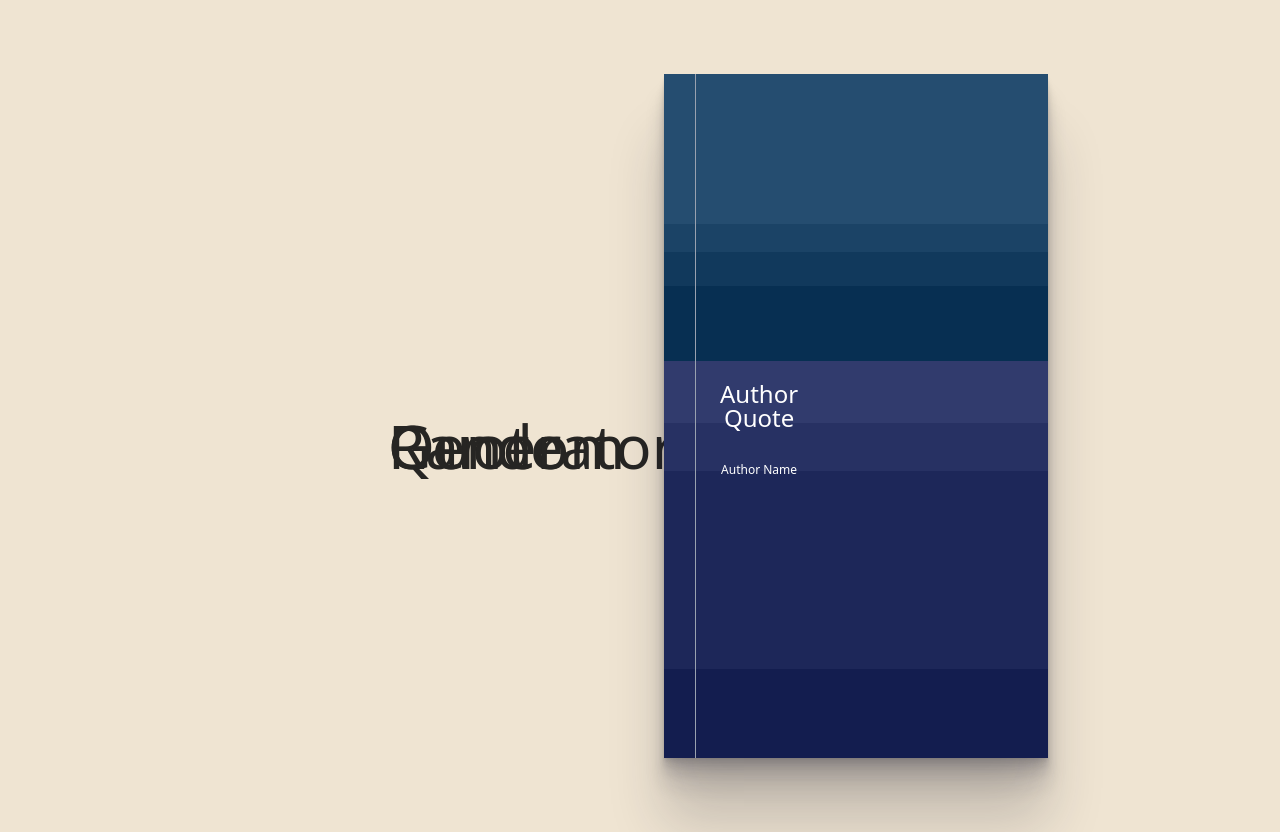
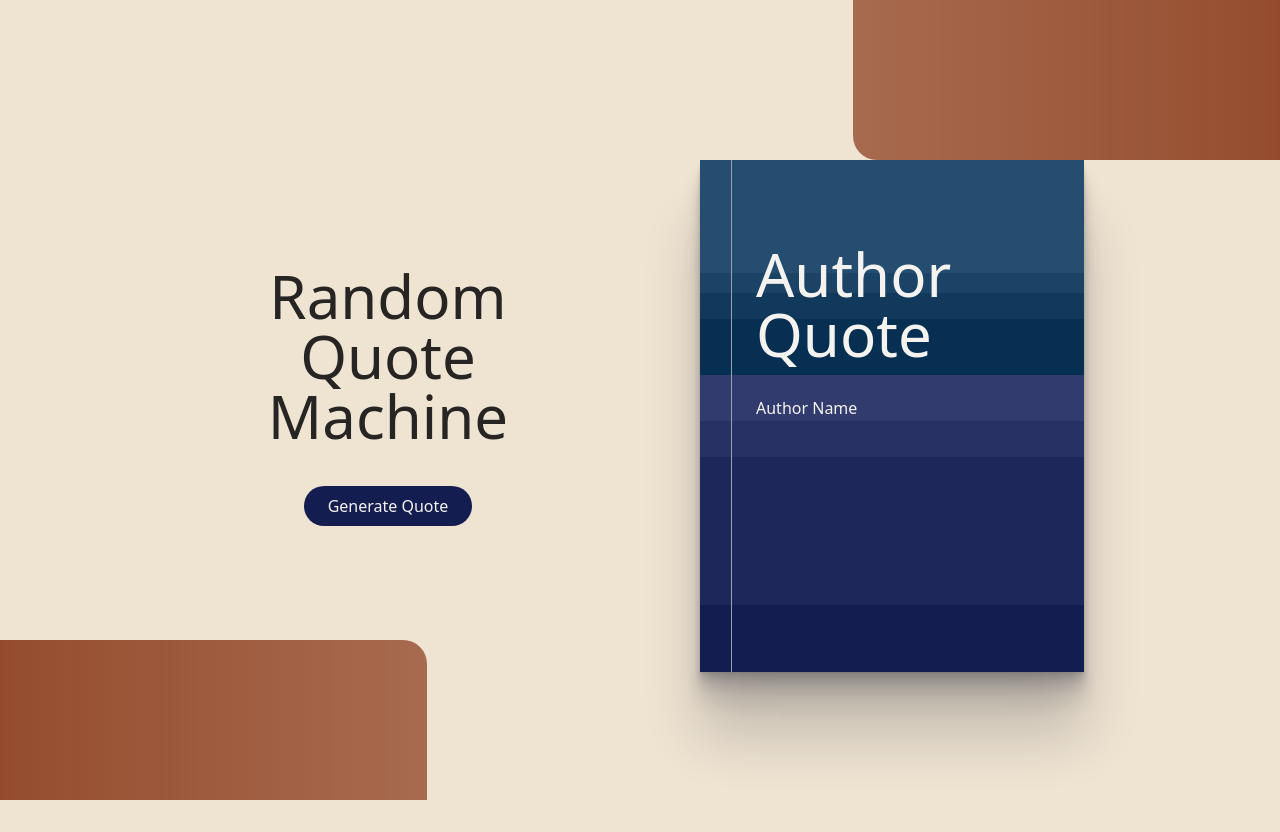
Before and after one commit to NMartinez0399/Random-Quote-Machine, a React (Vite) app: page / in a window 1280 px wide. After the commit the page ends 800 px from the top, so only its background shows below. Built offline with nearby package versions, Linux system fonts and the light colour scheme.

Commit message:
added styles

```diff
--- a/src/components/BookCover.tsx
+++ b/src/components/BookCover.tsx
@@ -1,19 +1,18 @@
 export const BookCover = () => {
     return (
-        <section className='flex flex-col items-center justify-center relative'>
+        <section className='flex flex-col items-center h-screen justify-center relative'>
             <div className='w-full mx-auto max-w-7xl relative'>
-                <div className='max-w-sm me-8 bookCover'>
-                    <div className='grid grid-cols-12 text-white'>
-                        <div className='col-span-1 flex border-r border-gray-400 py-64'>
-                            <div className='col-span-11 flex flex-col justify-between p-6'>
-                                <div className='mt-4 ml-8 space-y-8'>
-                                    <p className="text-xl mt-3 lg:text-2xl font-medium leading-none">
-                                        Author Quote
-                                    </p>
-                                    <p className="text-xs">
-                                        Author Name
-                                    </p>
-                                </div>
+                <div className='max-w-sm mx-auto bookCover'>
+                    <div className='grid grid-cols-12 text-secondary'>
+                        <div className='col-span-1 flex border-r border-gray-400 py-64'></div>
+                        <div className='col-span-11 flex flex-col justify-between p-6'>
+                            <div className='mt-12 text-left space-y-8'>
+                                <p className="text-5xl mt-3 lg:text-6xl font-medium leading-none">
+                                    Author Quote
+                                </p>
+                                <p className="text-m font-medium">
+                                    Author Name
+                                </p>
                             </div>
                         </div>
                     </div>
--- a/src/components/LeftSide.tsx
+++ b/src/components/LeftSide.tsx
@@ -1,21 +1,20 @@
 export const LeftSide = () => {
 
     return (
-        <section className='relative min-h-screen flex items-center justify-center px-4'>
+        <section className='relative grid gap-4 items-center justify-center px-4'>
             <div className='container max-w-4xl mx-auto'>
-                <h1 className='text-6xl font-medium text-primary'>
-                    <span className='relative h-[1em] w-full overflow-hidden'>
-                        <span className='absolute h-full animate-slide leading-none'>
-                            Random
-                        </span>
-                        <span className='absolute h-full animate-slide leading-none'>
-                            Quote
-                        </span>
-                    </span>
-                    <span className='absolute h-full animate-slide leading-none'>
-                        Generator
-                    </span>
+                <h1 className='asbolute text-6xl font-medium text-primary animate-slide'>
+                    Random
                 </h1>
+                <h1 className='asbolute text-6xl font-medium text-primary animate-slide'>
+                    Quote
+                </h1>
+                <h1 className='asbolute text-6xl font-medium text-primary animate-slide'>
+                    Machine
+                </h1>
+                <div className='container m-auto py-10'>
+                    <button className='button-style'>Generate Quote</button>
+                </div>
             </div>
         </section>
     );
--- a/src/components/PageContainer.tsx
+++ b/src/components/PageContainer.tsx
@@ -3,7 +3,8 @@ import { LeftSide } from "./LeftSide";
 
 export const PageContainer = () => {
 
-    return (<section className='py-4 px-4 relative'>
+    return (
+    <section className='py-4 px-4 relative'>
         <div className='container mx-auto max-w-5xl'>
             <div className='grid sm:grid-cols-1 md:grid-cols-2 gap-12'>
                 <LeftSide />
--- /dev/null
+++ b/src/components/UpperRight.tsx
@@ -0,0 +1,8 @@
+export const UpperRight = () => {
+    return (
+        <div>
+            <div className='background-top'></div>
+            <div className='background-bottom'></div>
+        </div>
+    );
+}
--- /dev/null
+++ b/src/data/AuthorQuotes.tsx
@@ -0,0 +1,44 @@
+    const quotes = [
+    {
+        quote: "Always seek out the seed of triumph in every adversity",
+        author: "Og Mandino"
+      },
+      {
+        quote: "You must not come lightly to the blank page",
+        author: "Stephen King"
+      },
+      {
+        quote: "I like to play blackjack. I'm not addicted to gambling, I'm addicted to sitting in a semi-circle",
+        author: "Mitch Hedberg"
+      },
+      {
+        quote: "What else is love but understanding and rejoicing in the fact that another person lives, acts, and experiences otherwise than we do…?",
+        author: "Friedrich Nietzsche"
+      },
+      {
+        quote: "Never tell people how to do things. Tell them what to do and they will surprise you with their ingenuity",
+        author: "George S. Patton"
+      },
+      {
+        quote: "Take care of the luxuries and the necessities will take care of themselves",
+        author: "Dorothy Parker"
+      },
+      {
+        quote: "The coldest winter I ever spent was a summer in San Francisco",
+        author: "Mark Twain"
+      },
+      {
+        quote: "Nothing is particularly hard if you divide it into small jobs",
+        author: "Henry Ford"
+      },
+      {
+        quote: "It's not having what you want. It's wanting what you've got",
+        author: "Sheryl Crow"
+      },
+      {
+        quote: "Trade your secrets and become who you are",
+        author: "Frank Warren"
+      }
+];
+
+export const AuthorQuote = () => {}
--- a/src/index.css
+++ b/src/index.css
@@ -4,6 +4,7 @@
   --color-background: var(--background);
   --color-foreground: var(--foreground);
   --color-decoration: var(--decoration);
+  --color-corner: var(--corner);
   --color-primary: var(--primary);
   --color-secondary: var(--secondary);
   --color-button: var(--button);
@@ -39,6 +40,7 @@
     --background: #EFE4D2;
     --foreground: #254D70;
     --decoration: #131D4F;
+    --corner: #954C2E;
     --primary: #262523;
     --secondary: #f5f3f0;
     --button: #9eb5ff;
@@ -75,7 +77,20 @@
 }
 
 @utility bookCover {
-  box-shadow:0 65.2926px 52.2341px rgba(35,35,52,.2), 0 27.2777px 21.8221px rgba(35,35,52,.144), 0 14.584px 11.6672px rgba(35,35,52,.119), 0 8.17564px 6.54052px rgba(35,35,52,.1), 0 4.34202px 3.47362px rgba(35,35,52,.081), 0 1.80681px 1.44545px rgba(35,35,52,.056); background-image: linear-gradient(0deg, #131D4F 0%, #131D4F 13%,#1d2759 13%, #1d2759 42%,#273163 42%, #273163 49%,#313b6d 49%, #313b6d 58%,#072f52 58%, #072f52 69%,#11395c 69%, #11395c 74%,#1b4366 74%, #1b4366 78%,#254D70 78%, #254D70 100%);
+  box-shadow:0 65.2926px 52.2341px rgba(35,35,52,.2), 0 27.2777px 21.8221px rgba(35,35,52,.144), 0 14.584px 11.6672px rgba(35,35,52,.119), 0 8.17564px 6.54052px rgba(35,35,52,.1), 0 4.34202px 3.47362px rgba(35,35,52,.081), 0 1.80681px 1.44545px rgba(35,35,52,.056);
+  background-image: linear-gradient(0deg, #131D4F 0%, #131D4F 13%,#1d2759 13%, #1d2759 42%,#273163 42%, #273163 49%,#313b6d 49%, #313b6d 58%,#072f52 58%, #072f52 69%,#11395c 69%, #11395c 74%,#1b4366 74%, #1b4366 78%,#254D70 78%, #254D70 100%);
+}
+
+@utility button-style {
+  @apply px-6 py-2 rounded-full bg-decoration text-secondary font-medium transition-all duration-300 hover:scale-105;
+}
+
+@utility background-top {
+  @apply absolute rounded-bl-3xl bg-linear-to-l from-corner to-corner/80 top-0 right-0 h-1/5 w-1/3;
+}
+
+@utility background-bottom {
+  @apply absolute rounded-tr-3xl bg-linear-to-l from-corner/80 to-corner bottom-0 left-0 h-1/5 w-1/3;
 }
 
 #root {
--- a/src/pages/Home.tsx
+++ b/src/pages/Home.tsx
@@ -1,11 +1,13 @@
 // import { BookCover } from "../components/BookCover";
 // import { LeftSide } from "../components/LeftSide";
 import { PageContainer } from "../components/PageContainer";
+import { UpperRight } from "../components/UpperRight";
 
 export const Home = () => {
     return (
-        <div className="min-h-screen bg-background text-foreground overflow-x-hidden">
+        <div className="h-screen bg-background text-foreground overflow-x-hidden">
             {/* Header */}
+            <UpperRight />
 
             {/* Quote Generator */}
             <PageContainer />
```
